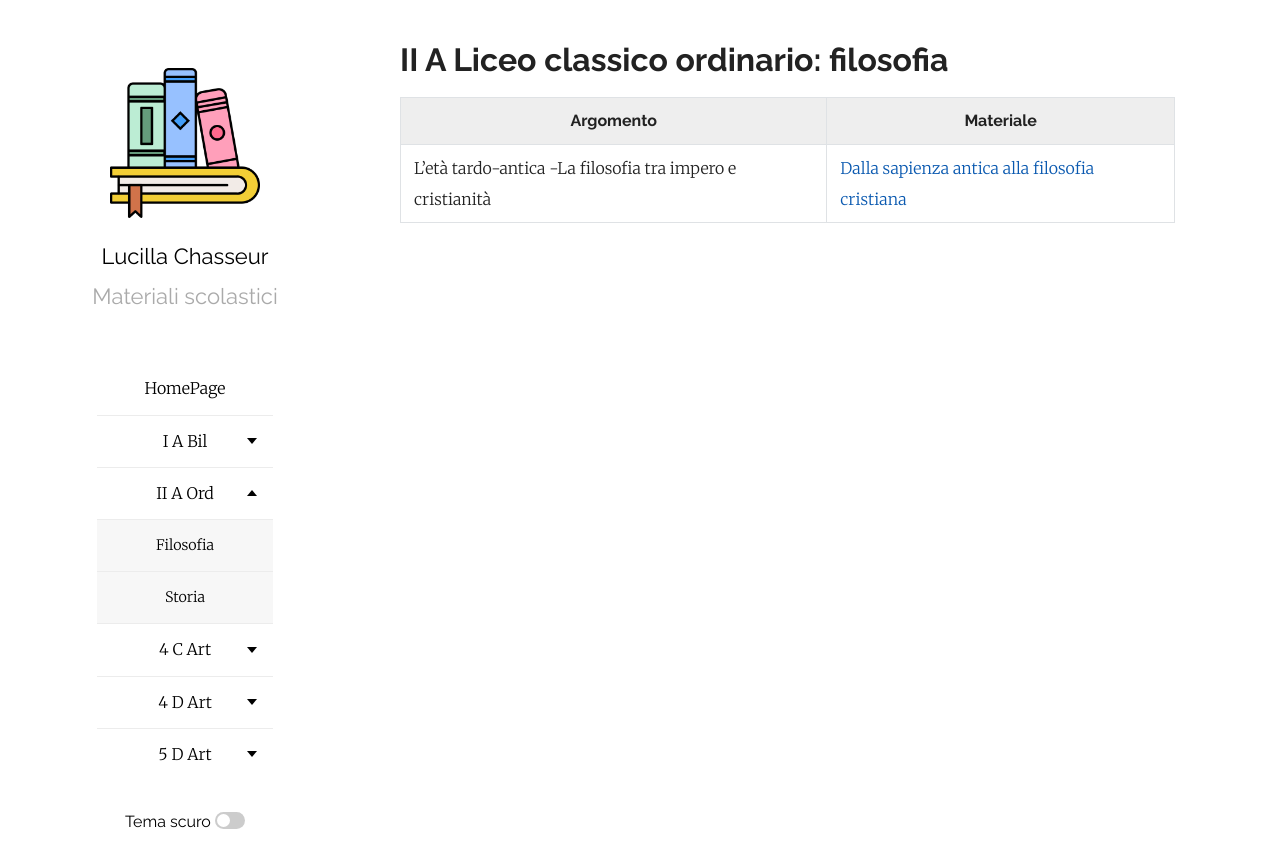
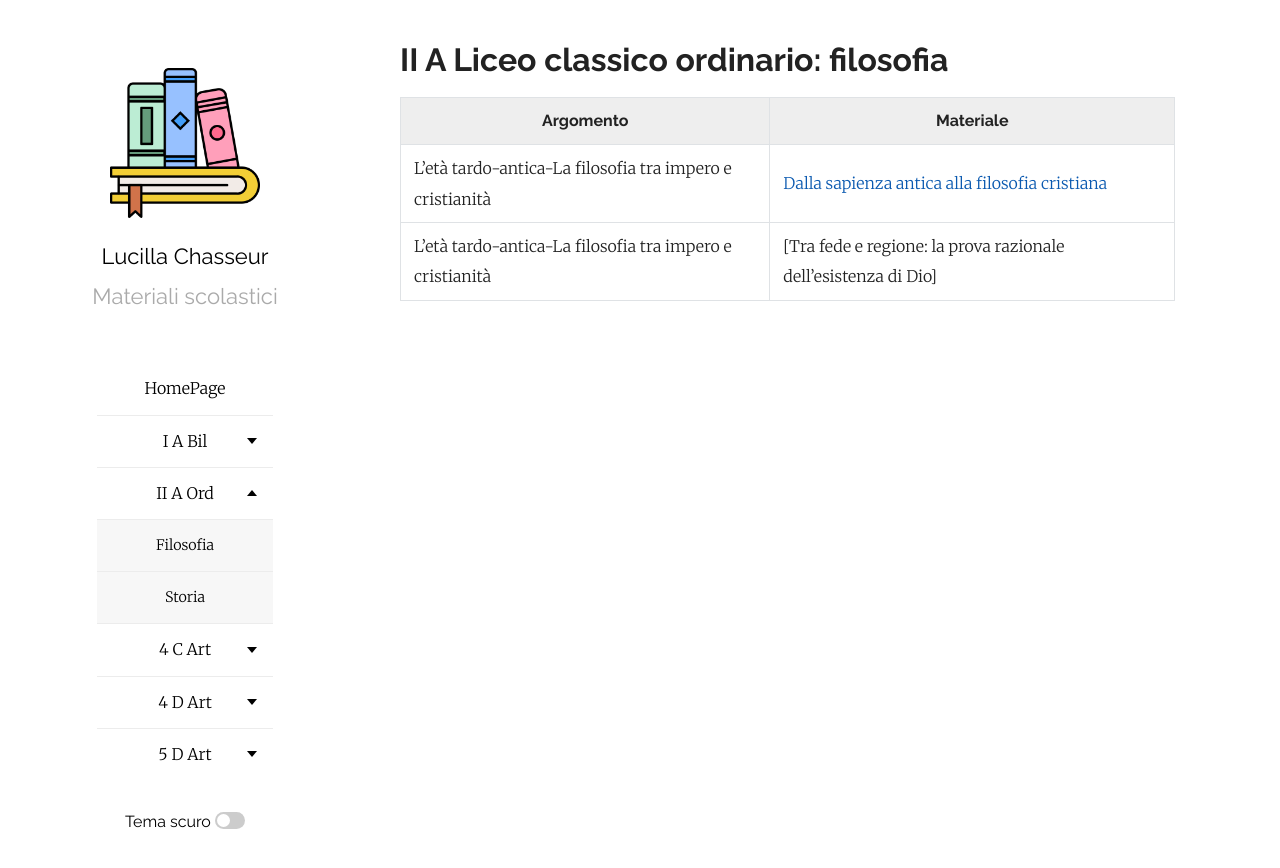
Before and after one commit to efemeridi/efemeridi.github.io, a Jekyll site: the page built from 2a_ord_filosofia.md, in a window 1280 px wide. Shown: the top 868 px of the page. Built offline with Jekyll 4.4.1, drawn with Linux system fonts in a browser that asks for light colours; our own code applies the rules of GitHub Pages for plain Markdown files.

Commit message:
Update philosophy topic with new material link

```diff
--- a/2a_ord_filosofia.md
+++ b/2a_ord_filosofia.md
@@ -5,4 +5,5 @@ layout: page
 
 | Argomento | Materiale   |
 |-----------|-------------|
-|L'età tardo-antica -La filosofia tra impero e cristianità|[Dalla sapienza antica alla filosofia cristiana](/materiali/II_A_ord/filosofia/Dalla_filo_antica_alla_filo_moderna_II_A_ordinario.pdf)
+|L'età tardo-antica-La filosofia tra impero e cristianità|[Dalla sapienza antica alla filosofia cristiana](/materiali/II_A_ord/filosofia/Dalla_filo_antica_alla_filo_moderna_II_A_ordinario.pdf)
+|L'età tardo-antica-La filosofia tra impero e cristianità|[Tra fede e regione: la prova razionale dell'esistenza di Dio]
```
